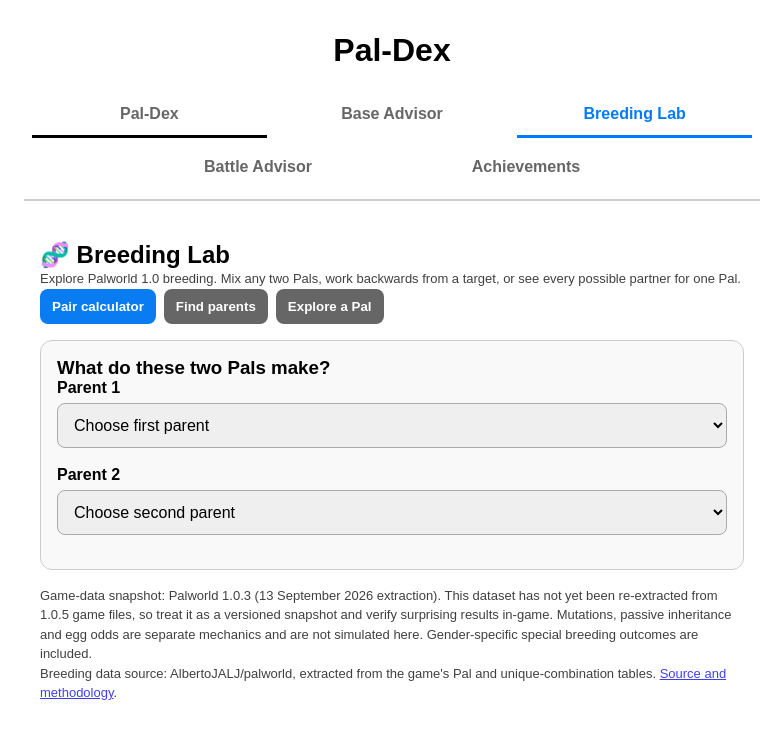
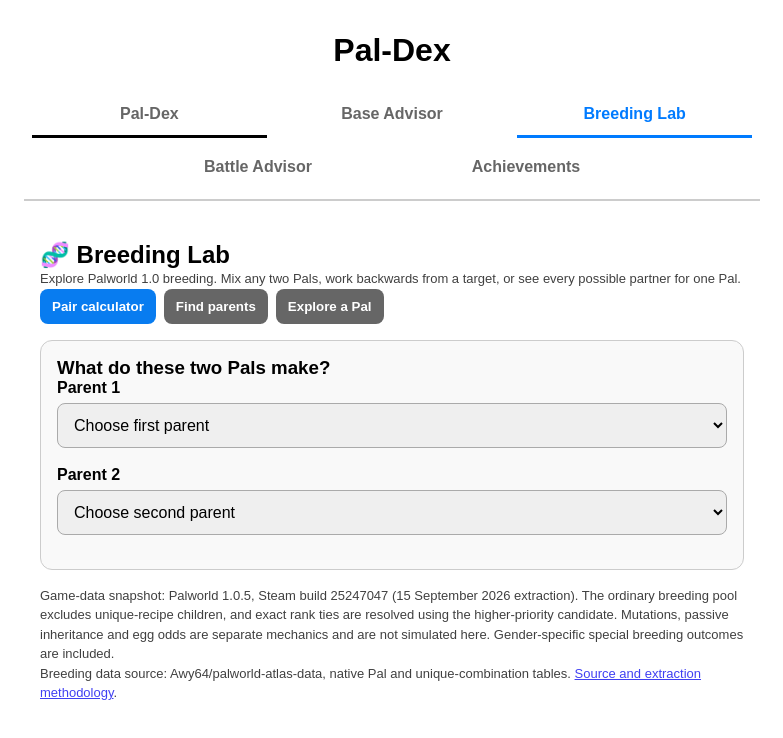
Before and after one commit to ray-seal/paldex, a React (Vite) app: page / in a window 1280 px wide. Both pictures are taken after a click on the button "Breeding Lab". Shown: the top 738 px of the page, without its empty margins (248-1031 px from the left). Built offline with nearby package versions, Linux system fonts and the light colour scheme.

Commit message:
Update breeding data version and provenance

```diff
--- a/src/components/BreedingCalculator.jsx
+++ b/src/components/BreedingCalculator.jsx
@@ -131,7 +131,7 @@ export default function BreedingCalculator({ allPals, theme }) {
                 <div style={{display:"grid",gridTemplateColumns:"repeat(auto-fit,minmax(230px,1fr))",gap:8}}>{partnerRows.map(row=><div key={row.partner} style={{padding:12,borderRadius:8,background:theme.bg,border:"1px solid "+theme.border}}><strong>{name(explore)} + {name(row.partner)}</strong><div style={{marginTop:6}}>{row.children.map(name).join(" / ")}</div></div>)}</div>
             </>}
         </section>}
-        <p style={muted}>Game-data snapshot: Palworld 1.0.3 (13 September 2026 extraction). This dataset has not yet been re-extracted from 1.0.5 game files, so treat it as a versioned snapshot and verify surprising results in-game. Mutations, passive inheritance and egg odds are separate mechanics and are not simulated here. Gender-specific special breeding outcomes are included.</p>
-        <p style={muted}>Breeding data source: AlbertoJALJ/palworld, extracted from the game's Pal and unique-combination tables. <a href="https://github.com/AlbertoJALJ/palworld" target="_blank" rel="noreferrer">Source and methodology</a>.</p>
+        <p style={muted}>Game-data snapshot: Palworld 1.0.5, Steam build 25247047 (15 September 2026 extraction). The ordinary breeding pool excludes unique-recipe children, and exact rank ties are resolved using the higher-priority candidate. Mutations, passive inheritance and egg odds are separate mechanics and are not simulated here. Gender-specific special breeding outcomes are included.</p>
+        <p style={muted}>Breeding data source: Awy64/palworld-atlas-data, native Pal and unique-combination tables. <a href="https://github.com/Awy64/palworld-atlas-data" target="_blank" rel="noreferrer">Source and extraction methodology</a>.</p>
     </div>;
 }
```
